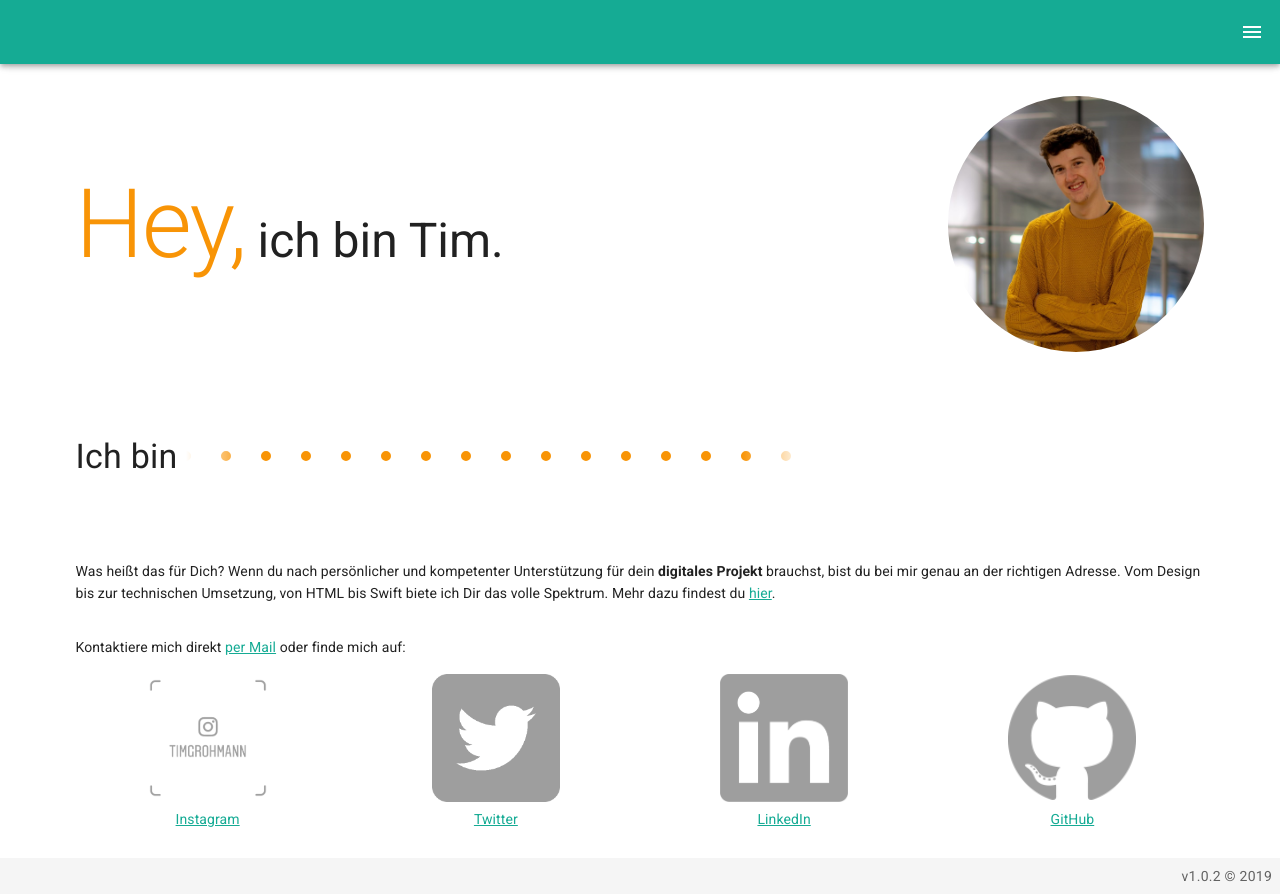
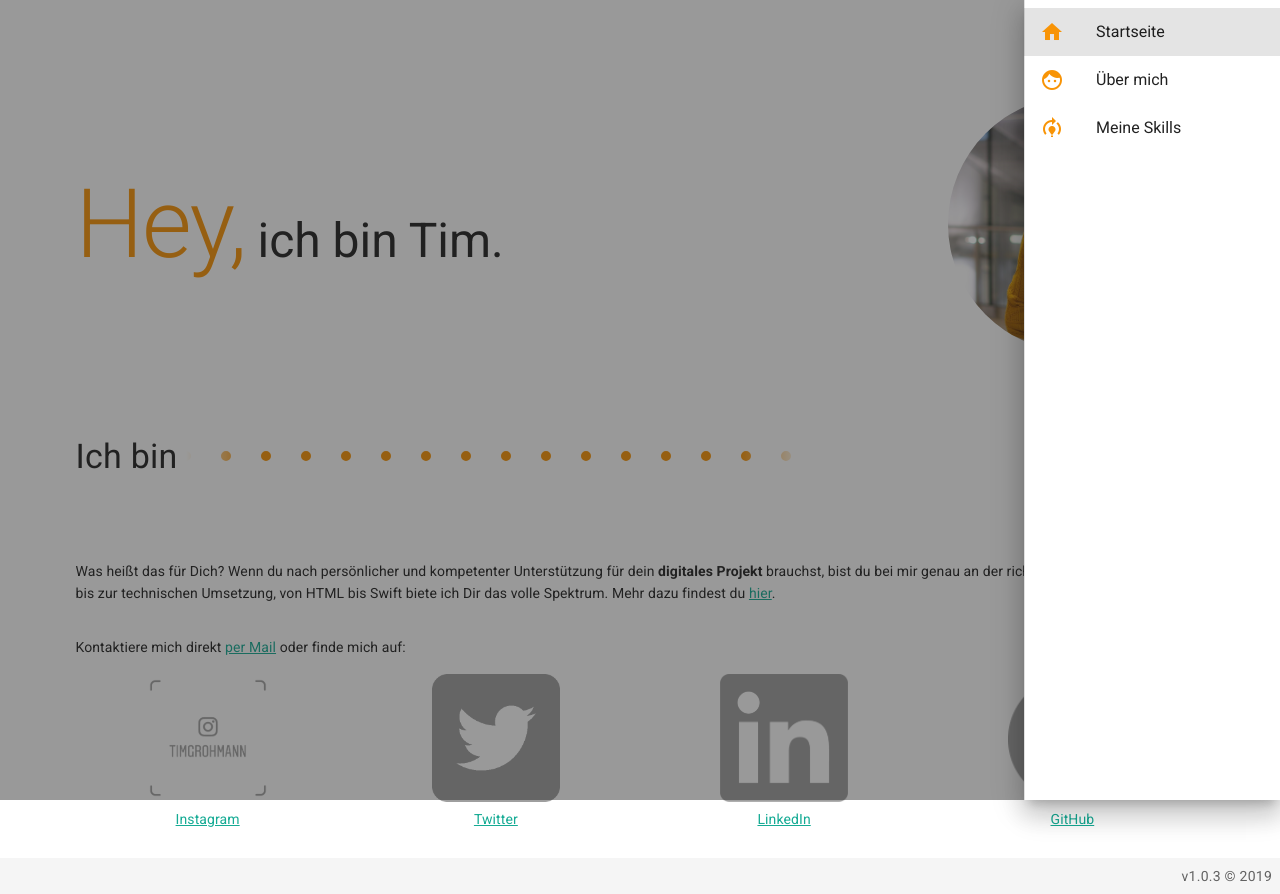
Before and after one commit to timgrohmann/timgrohmann-de, a Vue app in the folder vue-frontend/: page / in a window 1280 px wide. Built offline with nearby package versions, Linux system fonts and the light colour scheme.

Commit message:
updated header bar

```diff
--- a/vue-frontend/package.json
+++ b/vue-frontend/package.json
@@ -1,6 +1,6 @@
 {
   "name": "timgrohmann-de",
-  "version": "1.0.2",
+  "version": "1.0.3",
   "private": true,
   "scripts": {
     "dev": "webpack-dev-server --mode development --hot",
--- a/vue-frontend/src/components/HeaderBar.vue
+++ b/vue-frontend/src/components/HeaderBar.vue
@@ -1,8 +1,8 @@
 <template>
   <div>
-    <v-navigation-drawer app v-model="visible" mobile-breakpoint="10000">
+    <v-navigation-drawer app v-model="visible" mobile-breakpoint="10000" right>
       <v-list>
-        <v-list-item v-for="item in items" :key="item.name" :to="item.link">
+        <v-list-item v-for="item in items" :key="item.name" :to="item.link" exact @click="visible=false">
           <v-list-item-action>
             <v-icon color="secondary">{{item.icon}}</v-icon>
           </v-list-item-action>
@@ -10,13 +10,13 @@
         </v-list-item>
       </v-list>
     </v-navigation-drawer>
-    <v-toolbar color="primary">
+    <v-toolbar flat>
       <router-link :to="{name: 'LandingPage'}">
-        <v-img src="/img/t-white@0.25x.png" width="48px"></v-img>
+        <v-img src="/img/t@0.25x.png" width="48px"></v-img>
       </router-link>
       <v-spacer />
 
-      <v-app-bar-nav-icon @click="visible = !visible" class="white--text" />
+      <v-app-bar-nav-icon @click="visible = !visible" class="black--text" />
     </v-toolbar>
   </div>
 </template>
@@ -25,6 +25,7 @@
 export default {
   data: () => ({
     items: [
+      { icon: "home", name: "Startseite", link: { name: "LandingPage" } },
       { icon: "face", name: "Über mich", link: { name: "AboutMe" } },
       {
         icon: "model_training",
@@ -32,7 +33,7 @@ export default {
         link: { name: "MySkills" },
       },
     ],
-    visible: false,
+    visible: true,
   }),
 };
 </script>
```
Also changed, not shown: vue-frontend/static/img/t@0.25x.png (added), 1 other file (tests, documents, lock files or other folders).
